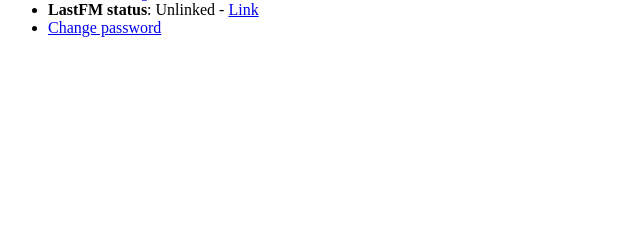
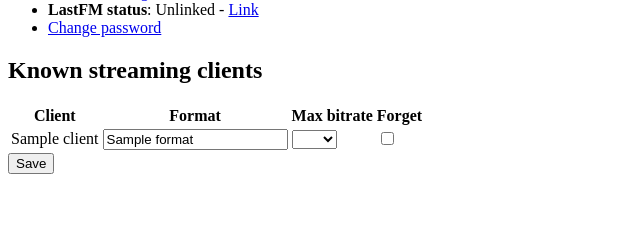
Before and after one commit to spl0k/supysonic, a Python web app: template templates/profile.html in a window 1280 px wide. Shown: the part 135-375 px from the top of the page, without its empty margins (0-640 px from the left). Run offline with Jinja, Linux system fonts and the light colour scheme; the template is opened without the code that fills it: most values are stand-ins (such as "Sample title", 1, 10 or a date in 2020).

Commit message:
Web UI update with client prefs. Saving don't do anything for now

```diff
--- a/templates/profile.html
+++ b/templates/profile.html
@@ -18,4 +18,30 @@
 	</li>
 	<li><a href="{{ url_for('change_password') }}">Change password</a></li>
 </ul>
+
+{% if clients %}
+	<h2>Known streaming clients</h2>
+	<form method="post">
+		<table>
+			<tr><th>Client</th><th>Format</th><th>Max bitrate</th><th>Forget</th></tr>
+			{% for client in clients %}
+			<tr>
+				<td>{{ client.client_name }}</td>
+				<td><input type="text" name="{{ client.client_name }}_format" value="{{ client.format if client.format else '' }}" /></td>
+				<td><select name="{{ client.client_name }}_bitrate">
+					<option />
+					<option {{ 'selected="selected"' if client.bitrate == 64 else ''  }}>64</option>
+					<option {{ 'selected="selected"' if client.bitrate == 96 else ''  }}>96</option>
+					<option {{ 'selected="selected"' if client.bitrate == 128 else '' }}>128</option>
+					<option {{ 'selected="selected"' if client.bitrate == 192 else '' }}>192</option>
+					<option {{ 'selected="selected"' if client.bitrate == 256 else '' }}>256</option>
+					<option {{ 'selected="selected"' if client.bitrate == 320 else '' }}>320</option>
+				</select></td>
+				<td><input type="checkbox" name="{{ client.client_name }}_delete" /></td>
+			</tr>
+			{% endfor %}
+		</table>
+		<input type="submit" value="Save" />
+	</form>
+{% endif %}
 {% endblock %}
--- a/user.py
+++ b/user.py
@@ -4,7 +4,7 @@ from flask import request, session, flash, render_template, redirect, url_for, m
 
 from web import app
 from managers.user import UserManager
-from db import User, session as db_sess
+from db import User, ClientPrefs, session as db_sess
 import uuid, csv
 import config
 from lastfm import LastFm
@@ -23,7 +23,8 @@ def user_index():
 
 @app.route('/user/me')
 def user_profile():
-	return render_template('profile.html', user = UserManager.get(session.get('userid'))[1], api_key = config.get('lastfm', 'api_key'))
+	prefs = ClientPrefs.query.filter(ClientPrefs.user_id == uuid.UUID(session.get('userid')))
+	return render_template('profile.html', user = UserManager.get(session.get('userid'))[1], api_key = config.get('lastfm', 'api_key'), clients = prefs)
 
 @app.route('/user/changemail', methods = [ 'GET', 'POST' ])
 def change_mail():
```
